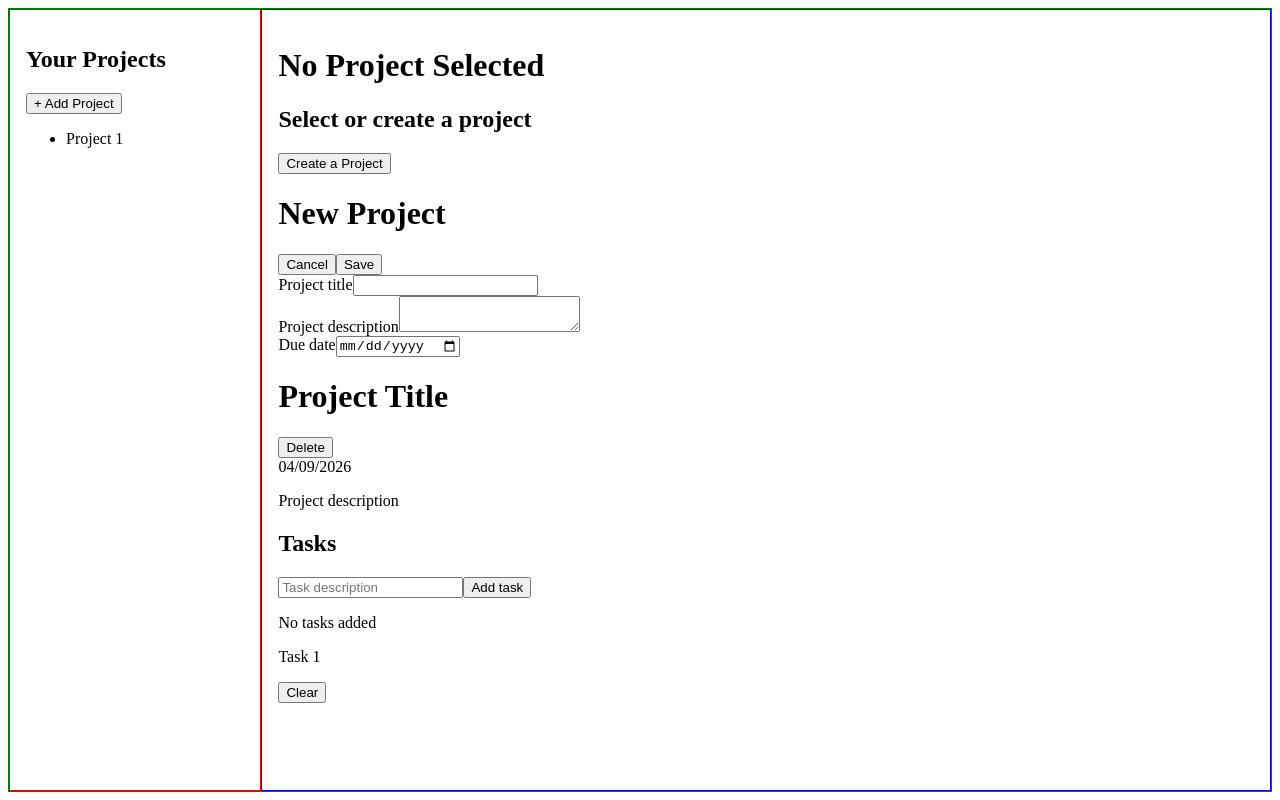
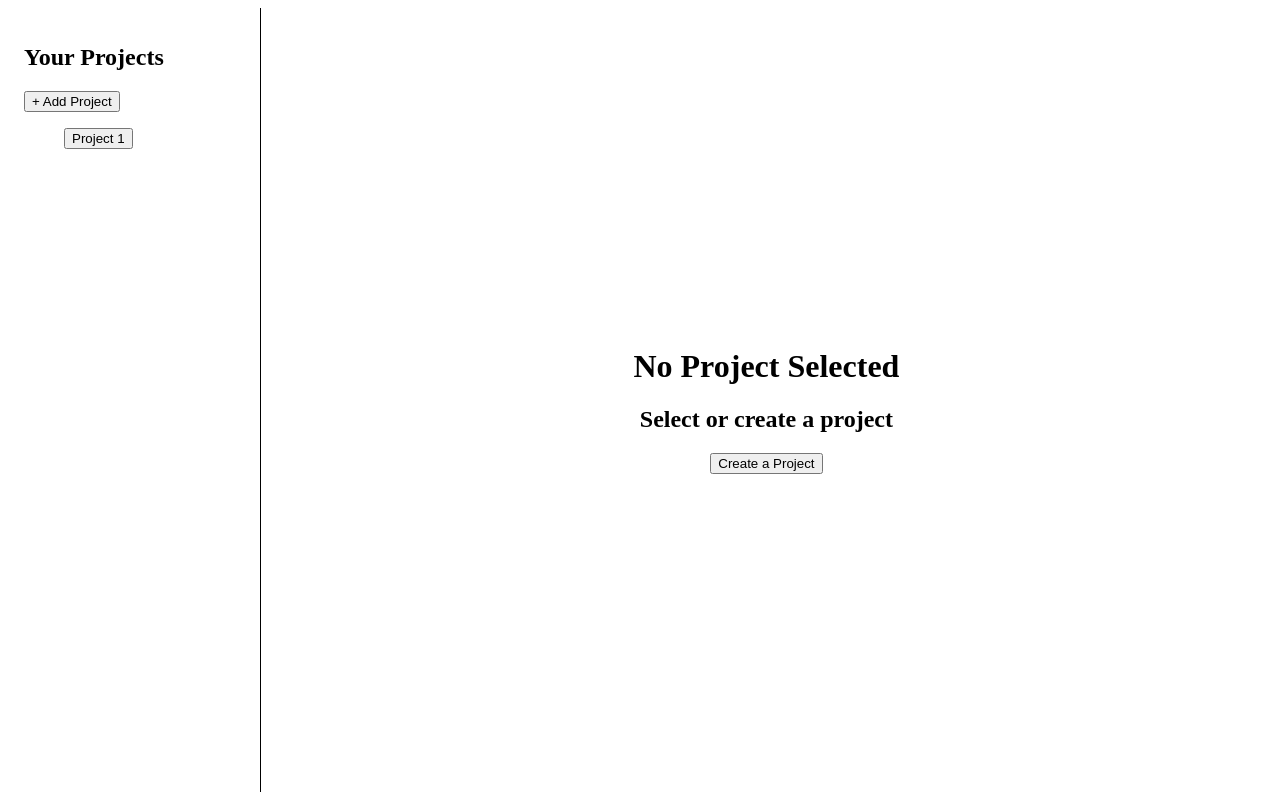
Before and after one commit to CatarinaPBressan/ReactUpskillingProjects, a React (Vite) app in the folder project2_project_management/: page / in a window 1280 px wide. Built offline with nearby package versions, Linux system fonts and the light colour scheme.

Commit message:
Finalize CSS

```diff
--- a/project2_project_management/src/App.jsx
+++ b/project2_project_management/src/App.jsx
@@ -1,83 +1,69 @@
 function App() {
   return (
-    <div
-      style={{
-        display: "flex",
-        justifyContent: "flex-start",
-        alignItems: "stretch",
-        border: "1px solid green",
-        height: "98vh",
-      }}
-    >
-      <aside
-        style={{
-          border: "1px solid red",
-          height: "100%",
-          flex: "20%",
-          padding: "1rem",
-        }}
-      >
+    <div id="pageContainer">
+      <aside>
         <h1>Your Projects</h1>
         <button>+ Add Project</button>
         <ul>
-          <li>Project 1</li>
+          <li>
+            <button>Project 1</button>
+          </li>
         </ul>
       </aside>
-      <main
-        style={{
-          border: "1px solid blue",
-          flex: "80%",
-          padding: "1rem",
-          overflowY: "auto",
-          height: "100%",
-        }}
-      >
-        <div id="noProjectPage">
-          <h1>No Project Selected</h1>
-          <h2>Select or create a project</h2>
-          <button>Create a Project</button>
+      <main>
+        <div id="noProjectPage" className="page">
+          <div className="center">
+            <h1>No Project Selected</h1>
+            <h2>Select or create a project</h2>
+            <button>Create a Project</button>
+          </div>
         </div>
-        <div id="createProjectPage">
+        <div id="createProjectPage" className="page">
           <h1>New Project</h1>
-          <div>
-            <button>Cancel</button>
-            <button>Save</button>
-          </div>
+
           <section className="inputs">
-            <div className="input-Group">
+            <div className="controls">
+              <button>Cancel</button>
+              <button>Save</button>
+            </div>
+            <div className="input-group">
               <label htmlFor="title">Project title</label>
               <input type="text" id="title" />
             </div>
-            <div className="input-Group">
+            <div className="input-group">
               <label htmlFor="description">Project description</label>
               <textarea id="description" />
             </div>
-            <div className="input-Group">
+            <div className="input-group">
               <label htmlFor="dueDate">Due date</label>
               <input type="date" id="dueDate" />
             </div>
           </section>
         </div>
-        <div id="projectPage">
+        <div id="projectPage" className="page">
           <h1>Project Title</h1>
-          <div>
+          <div className="controls">
             <button>Delete</button>
           </div>
-          <div>04/09/2026</div>
-          <div>
-            <p>Project description</p>
+          <div className="project-info">
+            <p className="due-date">04/09/2026</p>
+            <p className="project-description">Project description</p>
           </div>
-          <div>
+
+          <div className="tasks-container">
             <h2>Tasks</h2>
-            <div>
+            <div className="task-input-group">
               <input type="text" placeholder="Task description" />
               <button>Add task</button>
             </div>
             <div>
-              <p>No tasks added</p>
-              <div>
-                <p>Task 1</p> <button>Clear</button>
-              </div>
+              <ul>
+                <li>No tasks added</li>
+                <li className="task">
+                  <p>Implement the React Project Management project</p>
+                  <button>Clear</button>
+                </li>
+              </ul>
             </div>
           </div>
         </div>
--- a/project2_project_management/src/index.css
+++ b/project2_project_management/src/index.css
@@ -3,5 +3,93 @@
 @tailwind utilities; */
 
 * {
-    box-sizing: border-box;
+  box-sizing: border-box;
 }
+
+#pageContainer {
+  display: flex;
+  justify-content: flex-start;
+  align-items: stretch;
+  /* border: 1px solid green; */
+  height: 98vh;
+}
+
+aside {
+  border-right: 1px solid black;
+  height: 100%;
+  flex: 20%;
+  padding: 1rem;
+}
+
+.page {
+  height: 100%;
+  padding: 0.5rem;
+}
+
+main {
+  flex: 80%;
+  padding: 1rem;
+  overflow-y: auto;
+  height: 100%;
+}
+
+.center {
+  text-align: center;
+  margin-left: auto;
+  margin-right: auto;
+  width: fit-content;
+}
+
+#noProjectPage {
+  align-content: center;
+}
+
+.controls {
+  display: flex;
+  gap: 1rem;
+  justify-content: flex-end;
+}
+
+.inputs {
+  border: 1px solid gray;
+  padding: 0.5rem;
+  display: flex;
+  flex-direction: column;
+  gap: 1rem;
+}
+
+.input-group {
+  display: flex;
+  flex-direction: column;
+  gap: 0.25rem;
+}
+
+.due-date {
+  font-weight: bold;
+}
+.project-description {
+  font-weight: lighter;
+  font-style: italic;
+}
+
+.tasks-container {
+  padding: 0.5rem;
+}
+
+.task-input-group {
+  display: flex;
+  gap: 1rem;
+}
+
+.task-input-group input {
+  width: 35%;
+}
+
+.task p {
+  display: inline-block;
+  margin-right: 2rem;
+}
+
+ul {
+  list-style-type: none;
+}
```
